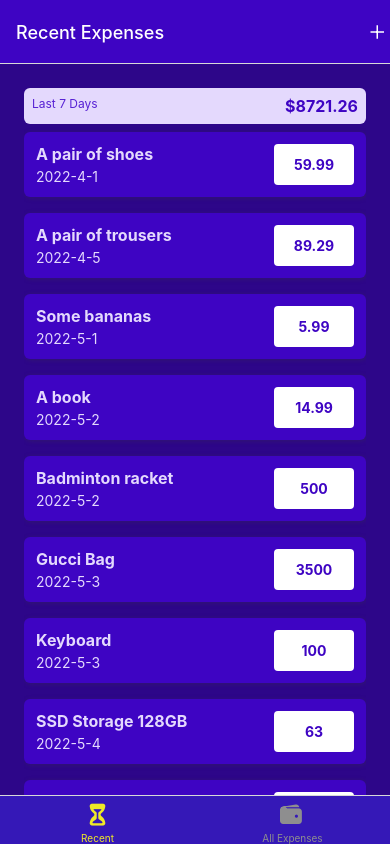
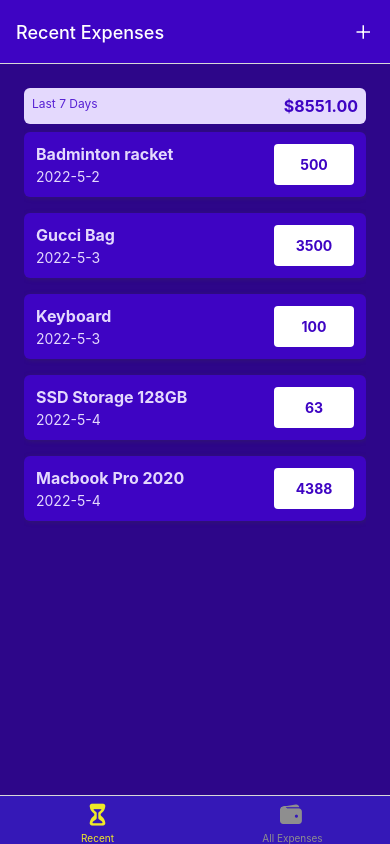
Before and after one commit to alanwsh/expense-tracker, a React Native app: screen /Recent in a window 390 px wide. Built offline with nearby package versions, Linux system fonts and the light colour scheme.

Commit message:
add click listener to add/edit expense screen

```diff
--- a/App.js
+++ b/App.js
@@ -8,15 +8,23 @@ import RecentExpenses from './screens/RecentExpenses';
 import AllExpenses from './screens/AllExpenses';
 import ManageExpenses from './screens/ManageExpenses';
 import { Ionicons } from '@expo/vector-icons';
+import IconButton from './components/IconButton';
 import { GlobalStyles } from './constants/styles';
 
 const BottomBar = createBottomTabNavigator();
 const Stack = createNativeStackNavigator();
 
 function ExpensesOverview(){
-  return <BottomBar.Navigator screenOptions={{
-    headerStyle:{ backgroundColor:GlobalStyles.colors.primary500}, headerTintColor:'white', tabBarStyle:{backgroundColor:GlobalStyles.colors.primary500}, tabBarActiveTintColor:'#EFE927'
-  }}>
+  return <BottomBar.Navigator screenOptions={({navigation})=>({
+    headerStyle:{ backgroundColor:GlobalStyles.colors.primary500},
+    headerTintColor:'white',
+    tabBarStyle:{backgroundColor:GlobalStyles.colors.primary500},
+    tabBarActiveTintColor:'#EFE927',
+    headerRight:({tintColor})=>(
+      <IconButton icon='add' color={tintColor} size={24} onPress={()=>{ navigation.navigate('ManageExpense',{mode:'add'}) }}/>
+    )
+  })}
+  >
     <BottomBar.Screen name="Recent" component={RecentExpenses} options={{
       tabBarIcon:({color,size}) => <Ionicons color={color} size={size} name="hourglass"/>,
       tabBarItemStyle:{backgroundColor:'#3518b7'},
--- a/components/ExpensesOutput/ExpenseItem.js
+++ b/components/ExpensesOutput/ExpenseItem.js
@@ -1,9 +1,14 @@
 import { Text, Pressable, View, StyleSheet } from "react-native";
 import { GlobalStyles } from "../../constants/styles";
 import { formatDate } from '../../utils/date';
+import { useNavigation } from '@react-navigation/native';
+function ExpenseItem({description, amount, date}){
 
-function ExpenseItem({description, amount, date}){
-  return <Pressable>
+  const navigation = useNavigation();
+  function expensePressed(){
+    navigation.navigate('ManageExpense',{mode:'edit'});
+  }
+  return <Pressable onPress={expensePressed} style={({pressed})=> pressed && styles.pressed}>
     <View style={styles.expenseItem}>
       <View>
         <Text style={[styles.textBase, styles.description]}>{description}</Text>
@@ -51,5 +56,8 @@ const styles = StyleSheet.create({
   amount:{
     color:GlobalStyles.colors.primary500,
     fontWeight:'bold'
+  },
+  pressed:{
+    opacity:0.75
   }
 });
--- a/components/ExpensesOutput/ExpensesOutput.js
+++ b/components/ExpensesOutput/ExpensesOutput.js
@@ -3,67 +3,10 @@ import { GlobalStyles } from '../../constants/styles';
 import ExpensesList from "./ExpensesList";
 import ExpensesSummary from "./ExpensesSummary";
 
-const DUMMY_EXPENSES = [
-  {
-    id: 'e1',
-    description: 'A pair of shoes',
-    amount: 59.99,
-    date: new Date('2022-04-01')
-  },
-  {
-    id: 'e2',
-    description: 'A pair of trousers',
-    amount: 89.29,
-    date: new Date('2022-04-05')
-  },
-  {
-    id: 'e3',
-    description: 'Some bananas',
-    amount: 5.99,
-    date: new Date('2022-05-01')
-  },
-  {
-    id: 'e4',
-    description: 'A book',
-    amount: 14.99,
-    date: new Date('2022-05-02')
-  },
-  {
-    id: 'e5',
-    description: 'Badminton racket',
-    amount: 500.00,
-    date: new Date('2022-05-02')
-  },
-  {
-    id: 'e6',
-    description: 'Gucci Bag',
-    amount: 3500.00,
-    date: new Date('2022-05-03')
-  },
-  {
-    id: 'e7',
-    description: 'Keyboard',
-    amount: 100.00,
-    date: new Date('2022-05-03')
-  },
-  {
-    id: 'e8',
-    description: 'SSD Storage 128GB',
-    amount: 63.00,
-    date: new Date('2022-05-04')
-  },
-  {
-    id: 'e9',
-    description: 'Macbook Pro 2020',
-    amount: 4388.00,
-    date: new Date('2022-05-04')
-  }
-]
-
 function ExpensesOutput({expenses, expensesPeriod}){
   return <View style={styles.container}>
-    <ExpensesSummary expenses={DUMMY_EXPENSES} periodName={expensesPeriod}/>
-    <ExpensesList expenses={DUMMY_EXPENSES}/>
+    <ExpensesSummary expenses={expenses} periodName={expensesPeriod}/>
+    <ExpensesList expenses={expenses}/>
   </View>
 }
 
--- a/components/ExpensesOutput/ExpensesSummary.js
+++ b/components/ExpensesOutput/ExpensesSummary.js
@@ -1,11 +1,9 @@
 import {Text, View, StyleSheet} from 'react-native';
 import { GlobalStyles } from '../../constants/styles';
 function ExpensesSummary({expenses, periodName}){
-
   const expensesSum = expenses.reduce((sum, expense)=>{
     return sum + expense.amount
   }, 0); //execute on array to combine multiple values into a number
-
   return <View style={styles.container}>
   <Text style={styles.period}>{periodName}</Text>
   <Text style={styles.sum}>${expensesSum.toFixed(2)}</Text>
--- a/components/IconButton.js
+++ b/components/IconButton.js
@@ -1,9 +1,11 @@
-import { Pressable, StyleSheet } from "react-native";
+import { View, Pressable, StyleSheet } from "react-native";
 import { Ionicons } from '@expo/vector-icons';
-function IconButton({icon, color, onPress}){
+function IconButton({icon, color, size, onPress}){
   return(
     <Pressable onPress={onPress} style={({pressed})=> pressed && styles.pressed}>
-      <Ionicons name={icon} size={24} color={color}/>
+      <View style={styles.buttonContainer}>
+        <Ionicons name={icon} size={size} color={color}/>
+      </View>
     </Pressable>
   );
 }
@@ -12,5 +14,11 @@ export default IconButton;
 const styles = StyleSheet.create({
   pressed:{
     opacity:0.5
+  },
+  buttonContainer:{
+    borderRadius:24,
+    padding:6,
+    marginHorizontal:8,
+    marginVertical:2
   }
 });
--- a/data/expenses.js
+++ b/data/expenses.js
@@ -0,0 +1,56 @@
+export const DUMMY_EXPENSES = [
+  {
+    id: 'e1',
+    description: 'A pair of shoes',
+    amount: 59.99,
+    date: new Date('2022-04-01')
+  },
+  {
+    id: 'e2',
+    description: 'A pair of trousers',
+    amount: 89.29,
+    date: new Date('2022-04-05')
+  },
+  {
+    id: 'e3',
+    description: 'Some bananas',
+    amount: 5.99,
+    date: new Date('2022-04-06')
+  },
+  {
+    id: 'e4',
+    description: 'A book',
+    amount: 14.99,
+    date: new Date('2022-04-09')
+  },
+  {
+    id: 'e5',
+    description: 'Badminton racket',
+    amount: 500.00,
+    date: new Date('2022-05-02')
+  },
+  {
+    id: 'e6',
+    description: 'Gucci Bag',
+    amount: 3500.00,
+    date: new Date('2022-05-03')
+  },
+  {
+    id: 'e7',
+    description: 'Keyboard',
+    amount: 100.00,
+    date: new Date('2022-05-03')
+  },
+  {
+    id: 'e8',
+    description: 'SSD Storage 128GB',
+    amount: 63.00,
+    date: new Date('2022-05-04')
+  },
+  {
+    id: 'e9',
+    description: 'Macbook Pro 2020',
+    amount: 4388.00,
+    date: new Date('2022-05-04')
+  }
+]
--- a/screens/AllExpenses.js
+++ b/screens/AllExpenses.js
@@ -1,6 +1,6 @@
-import { Text } from 'react-native';
 import ExpensesOutput from '../components/ExpensesOutput/ExpensesOutput';
+import { DUMMY_EXPENSES } from '../data/expenses';
 function AllExpenses(){
-  return <ExpensesOutput expensesPeriod="Total" />
+  return <ExpensesOutput expenses={DUMMY_EXPENSES} expensesPeriod="Total" />
 }
 export default AllExpenses;
--- a/screens/ManageExpenses.js
+++ b/screens/ManageExpenses.js
@@ -1,5 +1,6 @@
 import {Text} from 'react-native';
-function ManageExpenses(){
-  return <Text>Manage Expense</Text>
+function ManageExpenses({route}){
+  const form_mode = route.params.mode;
+  return <Text>Manage Expense - Mode = {form_mode}</Text>
 }
 export default ManageExpenses;
--- a/screens/RecentExpenses.js
+++ b/screens/RecentExpenses.js
@@ -1,19 +1,22 @@
-import { useLayoutEffect } from 'react';
-import IconButton from '../components/IconButton';
+import {Text} from 'react-native';
 import ExpensesOutput from '../components/ExpensesOutput/ExpensesOutput';
+import { DUMMY_EXPENSES } from '../data/expenses';
 
 function RecentExpenses({route,navigation}){
   function addPressed(){
     console.log('Pressed Button');
   }
-  useLayoutEffect(()=>{
-    navigation.setOptions({
-      headerRight:()=>(
-        <IconButton icon='add' color='white' size='40' onPress={addPressed}/>
-      )
-    })
-  },[navigation]);
 
-  return <ExpensesOutput expensesPeriod="Last 7 Days"/>
+  function filterRecentExpenses(){
+    const recentExpenses = DUMMY_EXPENSES.filter((expense)=>{
+      const today = new Date();
+      const diffTime = Math.abs(today - expense.date);
+      const diffDays = Math.ceil(diffTime / (1000 * 60 * 60 * 24));
+      return diffDays <= 7;
+    }) ;
+    return recentExpenses;
+  }
+
+  return <ExpensesOutput expenses={filterRecentExpenses()} expensesPeriod="Last 7 Days"/>
 }
 export default RecentExpenses;
```
